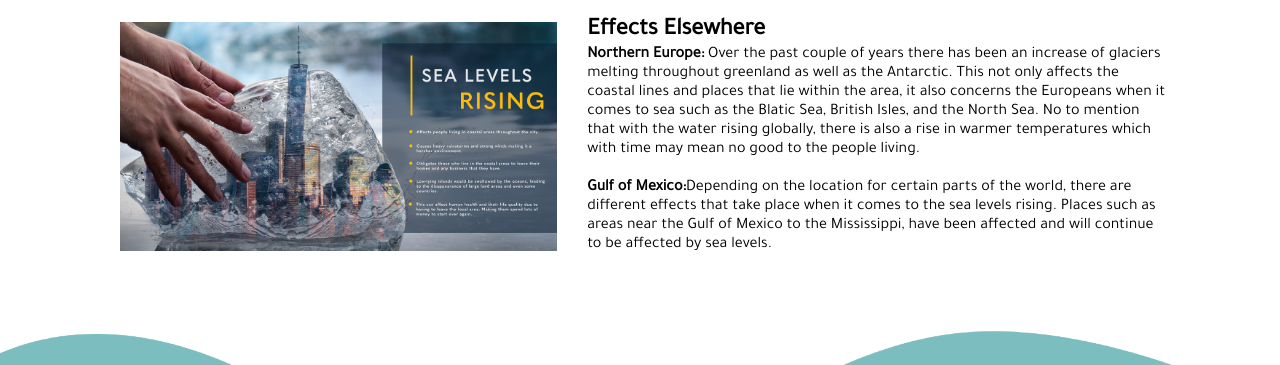
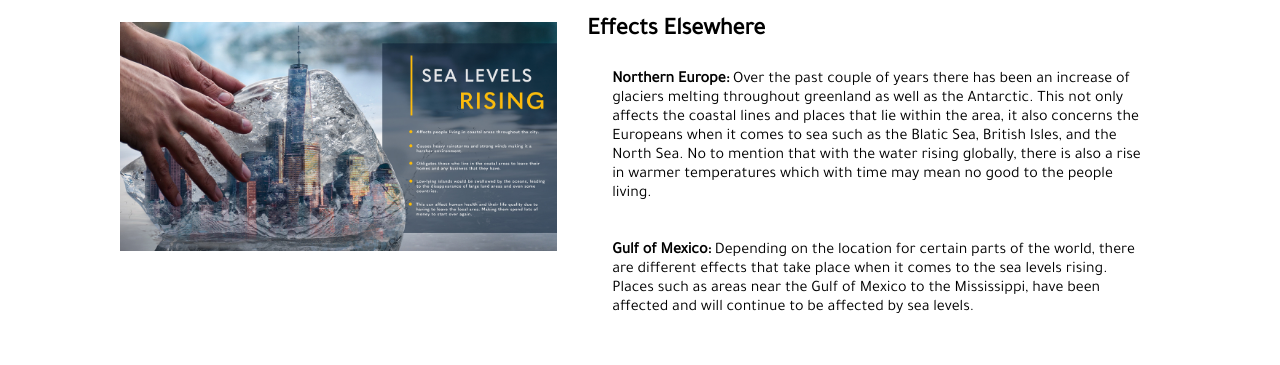
Before and after one commit to Shan41700/SeaLevels, a plain HTML site: page effects.html in a window 1280 px wide. Shown: the part 499-864 px from the top of the page. Drawn offline with nearby package versions, Linux system fonts and the light colour scheme.

Commit message:
Add files via upload

```diff
--- a/effects.html
+++ b/effects.html
@@ -45,9 +45,9 @@
            <div class="effectInfo">
                <h2>Effects Elsewhere</h2>
 
-               <p><b>Northern Europe:</b> Over the past couple of years there has been an increase of glaciers melting throughout greenland as well as the Antarctic. This not only affects the coastal lines and places that lie within the area, it also concerns the Europeans when it comes to sea such as the Blatic Sea, British Isles, and the North Sea. No to mention that with the water rising globally, there is also a rise in warmer temperatures which with time may mean no good to the people living.</p><br>
+               <p class="overlay"><b>Northern Europe:</b> Over the past couple of years there has been an increase of glaciers melting throughout greenland as well as the Antarctic. This not only affects the coastal lines and places that lie within the area, it also concerns the Europeans when it comes to sea such as the Blatic Sea, British Isles, and the North Sea. No to mention that with the water rising globally, there is also a rise in warmer temperatures which with time may mean no good to the people living.<br><br><br>
 
-               <p><b>Gulf of Mexico:</b>Depending on the location for certain parts of the world, there are different effects that take place when it comes to the sea levels rising. Places such as areas near the Gulf of Mexico to the Mississippi, have been affected and will continue to be affected by sea levels.</p><br>
+                <b>Gulf of Mexico: </b>Depending on the location for certain parts of the world, there are different effects that take place when it comes to the sea levels rising. Places such as areas near the Gulf of Mexico to the Mississippi, have been affected and will continue to be affected by sea levels.</p><br>
            </div>
        </div>
    </div>
--- a/styles.css
+++ b/styles.css
@@ -10,6 +10,12 @@
     padding:0;
     box-sizing: border-box;
     font-family: 'Tajawal', sans-serif;
+}
+
+.overlay{
+    background-color: rgba(255,255,255,.5);
+    padding:25px;
+    border-radius: 10px;
 }
 
 
@@ -270,7 +276,7 @@ footer a:hover{
 
 
 /*About Page*/
-#about{margin-bottom:650px;}
+#about{margin-bottom:350px;}
 
 #aboutText{
     margin:20px 80px;
```
Also changed, not shown: cause.html (+1 -1 lines).
